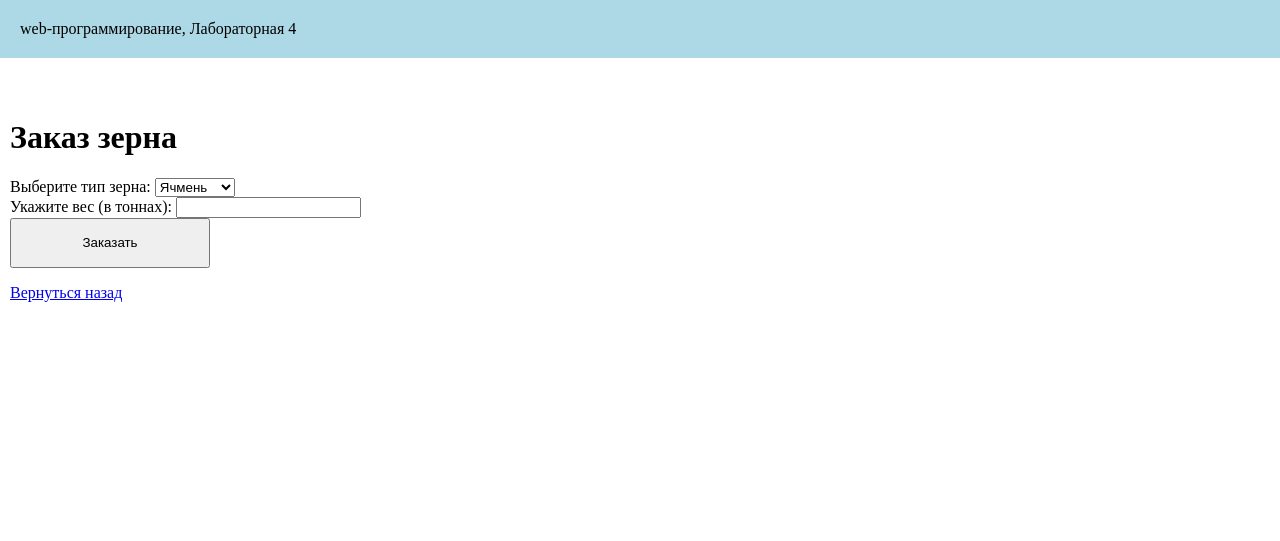
After one commit to neezynie/web-programming-labs-2, a Flask app: page /lab4/grain_order in a window 1280 px wide. The commit adds this page. Shown: the top 541 px of the page. Run offline with Flask 3, Linux system fonts and the light colour scheme.

Commit message:
Заказ зерна

```diff
--- a/lab4.py
+++ b/lab4.py
@@ -173,3 +173,44 @@ def fridge():
         snowflakes = 1
 
     return render_template('lab4/fridge.html', message=message, snowflakes=snowflakes)
+
+@lab4.route('/lab4/grain_order', methods=['GET', 'POST'])
+def grain_order():
+    if request.method == 'GET':
+        return render_template('lab4/grain_order.html')
+
+    grain_type = request.form.get('grain_type')
+    weight = request.form.get('weight')
+
+    if not weight:
+        error = 'Ошибка: не указан вес'
+        return render_template('lab4/grain_order.html', error=error)
+
+    weight = float(weight)
+
+    if weight <= 0:
+        error = 'Ошибка: вес должен быть больше 0'
+        return render_template('lab4/grain_order.html', error=error)
+
+    if weight > 500:
+        error = 'Ошибка: такого объёма сейчас нет в наличии'
+        return render_template('lab4/grain_order.html', error=error)
+
+    prices = {
+        'ячмень': 12345,
+        'овёс': 8522,
+        'пшеница': 8722,
+        'рожь': 14111
+    }
+
+    price_per_ton = prices.get(grain_type, 0)
+    total_cost = weight * price_per_ton
+
+    discount = 0
+    if weight > 50:
+        discount = 10
+        total_cost *= 0.9
+
+    message = f'Заказ успешно сформирован. Вы заказали {grain_type}. Вес: {weight} т. Сумма к оплате: {total_cost:.2f} руб'
+
+    return render_template('lab4/grain_order.html', message=message, discount=discount)
--- /dev/null
+++ b/templates/lab4/grain_order.html
@@ -0,0 +1,37 @@
+<link rel="stylesheet" href="{{ url_for('static', filename='lab1/main.css') }}">
+{% extends "base.html" %}
+
+{% block laba %}Лабораторная 4{% endblock %}
+
+{% block main %}
+    <h1>Заказ зерна</h1>
+    <form method="post">
+        <div>
+            <label for="grain_type">Выберите тип зерна:</label>
+            <select id="grain_type" name="grain_type">
+                <option value="ячмень">Ячмень</option>
+                <option value="овёс">Овёс</option>
+                <option value="пшеница">Пшеница</option>
+                <option value="рожь">Рожь</option>
+            </select>
+        </div>
+        <div>
+            <label for="weight">Укажите вес (в тоннах):</label>
+            <input type="number" id="weight" name="weight" step="0.01">
+        </div>
+        <div>
+            <button type="submit">Заказать</button>
+        </div>
+    </form>
+    <div class="result">
+        {% if error %}
+            <p class="error">{{ error }}</p>
+        {% elif message %}
+            <p>{{ message }}</p>
+            {% if discount %}
+                <p>Применена скидка за большой объём: {{ discount }}%</p>
+            {% endif %}
+        {% endif %}
+    </div>
+    <a href="/lab4/">Вернуться назад</a>
+{% endblock %}
--- a/templates/lab4/lab4.html
+++ b/templates/lab4/lab4.html
@@ -16,6 +16,7 @@
         <li><a href="/lab4/login">авторизация</a></li>
         <li><a href="/index">Вернуться назад</a></li>
         <li><a href="/lab4/fridge">Холодильник</a></li>
+        <li><a href="/lab4/grain_order">Заказ зерна</a></li>
     </ol>
 
 {% endblock %}
```
